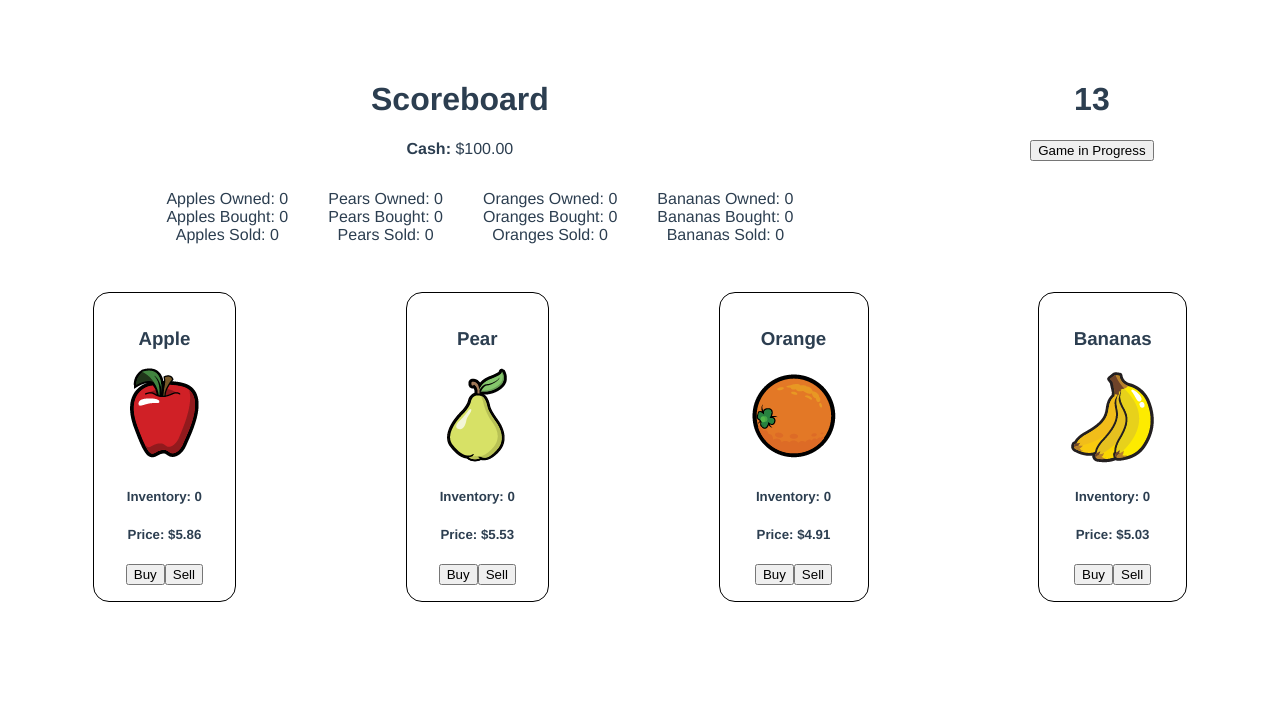
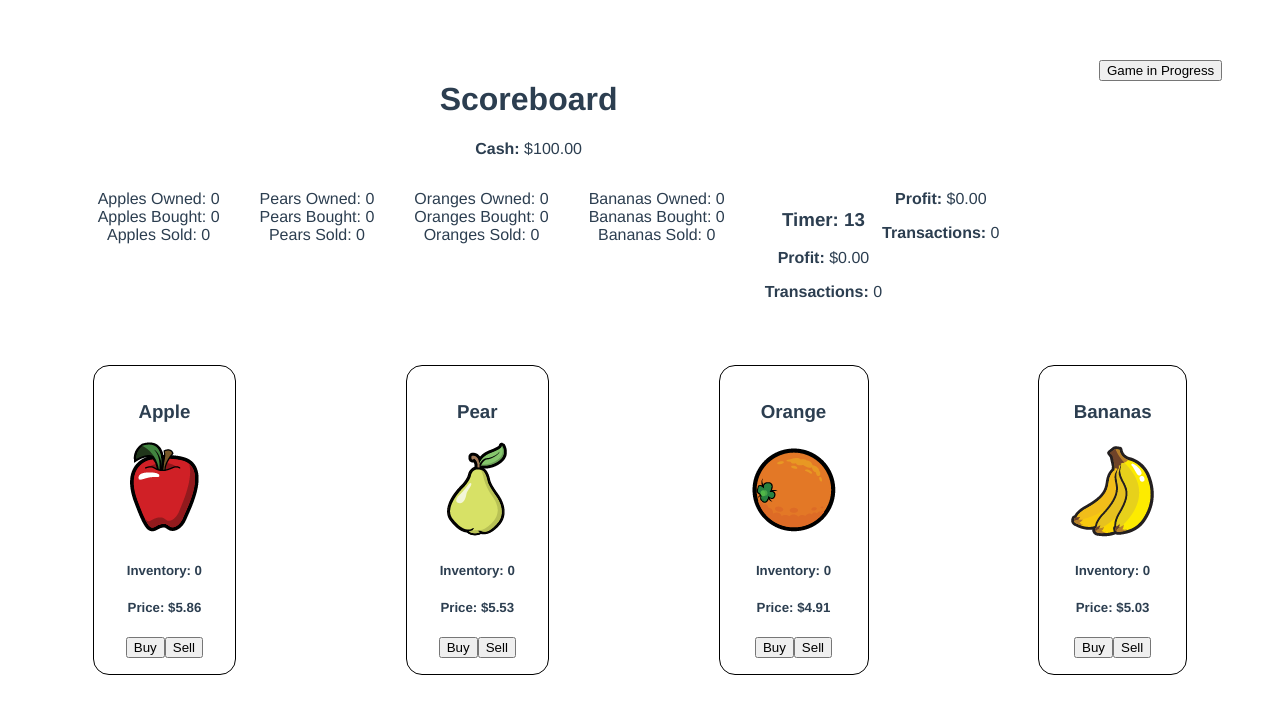
Before and after one commit to eandy5000/vue-fruit-market, a Vue app: page /#/ in a window 1280 px wide. Both pictures are taken after a click on the button "Play". Shown: the top 714 px of the page. Built offline with nearby package versions, Linux system fonts and the light colour scheme; the HTML template or start-up script is replaced by a standard one.

Commit message:
the basics are working trying to improve the UI

```diff
--- a/src/components/bits/CountdownTimer.vue
+++ b/src/components/bits/CountdownTimer.vue
@@ -1,6 +1,5 @@
 <template>
     <div>
-        <h1>{{count}}</h1>
         <button v-if="!gameOn && count < 1" @click="restart">Play Again</button>
         <button v-else-if="gameOn">Game in Progress</button>
         <button v-else v-on:click="countDown">Play</button>
@@ -12,7 +11,6 @@
       data () {
         return {
           countStart: 15,
-          count: 15,
           gameTemplate () {
             return {
               apples: 0,
@@ -25,6 +23,7 @@
               bananaPrice: 5,
               transactions: [],
               prices: [],
+              count: 15,
               cash: 100
             }
           }
@@ -57,6 +56,9 @@
         },
         firstGame () {
           return this.$store.state.firstGame
+        },
+        count () {
+          return this.$store.state.game.count
         }
       },
       methods: {
@@ -66,7 +68,7 @@
           }
           this.$store.commit('gameOnToggle')
           const setInt = setInterval(() => {
-            this.count--
+            this.$store.commit('countDown')
             if (this.count < 1) {
               clearInterval(setInt)
               this.$store.commit('gameOnToggle')
@@ -87,7 +89,7 @@
           }, 1000)
         },
         restart () {
-          this.count = this.countStart
+          this.count = this.$store.commit('countReset')
           this.$store.commit('gameReset', Object.assign({}, this.gameTemplate()))
           this.countDown()
         },
@@ -96,7 +98,9 @@
           return this.prices[final]
         }
       },
-      created () {}
+      beforeUpdate () {
+        console.log(this.count)
+      }
     }
 </script>
 
--- a/src/components/bits/FinalStats.vue
+++ b/src/components/bits/FinalStats.vue
@@ -45,6 +45,16 @@
                         :class="{green: bananasProfit > 0, red: bananasProfit < 0}"
                      >{{bananasProfit | toDollars}}</span>
             </li>
+        </ul>
+        <ul>
+          <h4>Cash: <span class="norm">{{cash | toDollars}}</span></h4>
+          <li>
+            <p><strong>Profit:</strong>
+            <span
+              :class="{green: profit > 0, red: profit < 0}"
+            > {{cash - 100 | toDollars}}</span></p>
+            <p><strong>Transactions:</strong> {{transactions.length}}</p>
+          </li>
         </ul>
         </div>
     </div>
@@ -143,6 +153,15 @@
           let sold = this.transactions.filter(item => item.fruit === 'Banana' && item.type === 'sell')
                                       .reduce((agg, item) => agg + item.price, 0)
           return sold - bought
+        },
+        cash () {
+          return this.$store.state.game.cash
+        },
+        profit () {
+          return this.cash - 100
+        },
+        count () {
+          return this.$store.state.game.count
         }
       },
       created () {},
@@ -168,10 +187,16 @@
     ul {
         list-style: none;
     }
+    .stats {
+      display: inline-block;
+    }
     .green {
       color: green;
     }
     .red {
       color: red
     }
+    .norm {
+      font-weight: normal;
+    }
 </style>
--- a/src/components/bits/IngameStats.vue
+++ b/src/components/bits/IngameStats.vue
@@ -20,16 +20,43 @@
             <li>Bananas Bought: {{bananasBoughtCount}}</li>
             <li>Bananas Sold: {{bananasSold}}</li>
         </ul>
+        <ul>
+          <li><h3>Timer: {{count}}</h3></li>
+          <li>
+            <p><strong>Profit:</strong>
+            <span
+              :class="{green: profit > 0, red: profit < 0}"
+            > {{cash - 100 | toDollars}}</span></p>
+          </li>
+          <li>
+              <p><strong>Transactions:</strong> {{transactions.length}}</p>
+          </li>
+        </ul>
+        <div class="stats">
+
+          <p><strong>Profit:</strong>
+          <span
+            :class="{green: profit > 0, red: profit < 0}"
+          > {{cash - 100 | toDollars}}</span></p>
+          <p><strong>Transactions:</strong> {{transactions.length}}</p>
+        </div>
     </div>
 </template>
 
 <script>
     import filters from '../../util/filters.js'
+    import CountdownTimer from './CountdownTimer.vue'
     export default {
       filters,
       computed: {
         prices () {
           return this.$store.state.game.prices
+        },
+        count () {
+          return this.$store.state.game.count
+        },
+        cash () {
+          return this.$store.state.game.cash
         },
         transactions () {
           return this.$store.state.game.transactions
@@ -91,9 +118,15 @@
           return this.transactions.filter(item => {
             return item.fruit === 'Banana' && item.type === 'sell'
           }).length
+        },
+        profit () {
+          return this.cash - 100
         }
       },
-      beforeUpdate () {}
+      beforeUpdate () {},
+      components: {
+        CountdownTimer
+      }
     }
 </script>
 
@@ -104,4 +137,13 @@
     ul {
         list-style: none;
     }
+    .stats {
+      display: inline-block;
+    }
+    .green {
+      color: green;
+    }
+    .red {
+      color: red;
+    }
 </style>
--- a/src/store/index.js
+++ b/src/store/index.js
@@ -19,6 +19,7 @@ export default new Vuex.Store({
       bananaPrice: 5,
       transactions: [],
       prices: [],
+      count: 15,
       cash: 100
     },
     games: []
@@ -100,6 +101,12 @@ export default new Vuex.Store({
     },
     pushPrices (state, payload) {
       state.game.prices.push(payload)
+    },
+    countDown (state) {
+      state.game.count--
+    },
+    countReset (state) {
+      state.count = 30
     }
   },
   actions: {
```
Also changed, not shown: src/schema/gameObject.js (added, +14 -0 lines).
